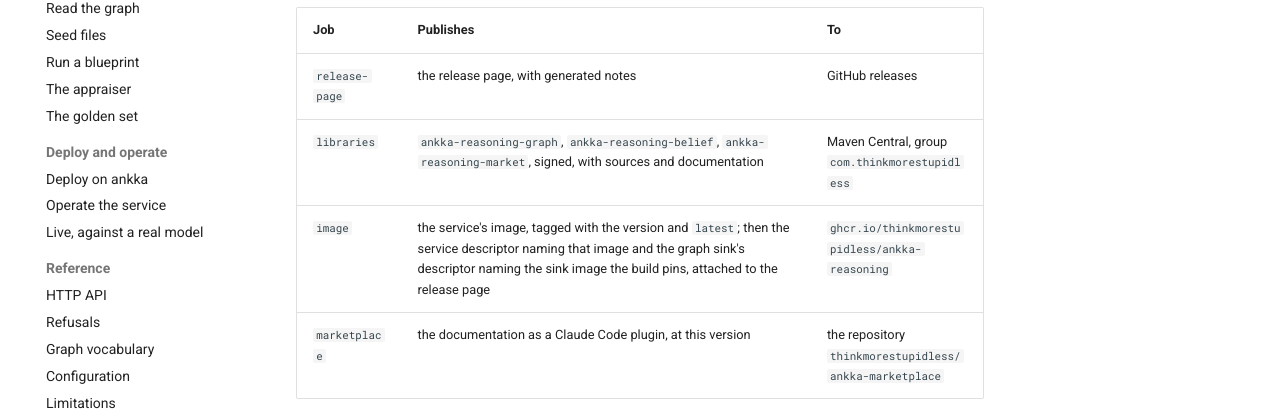
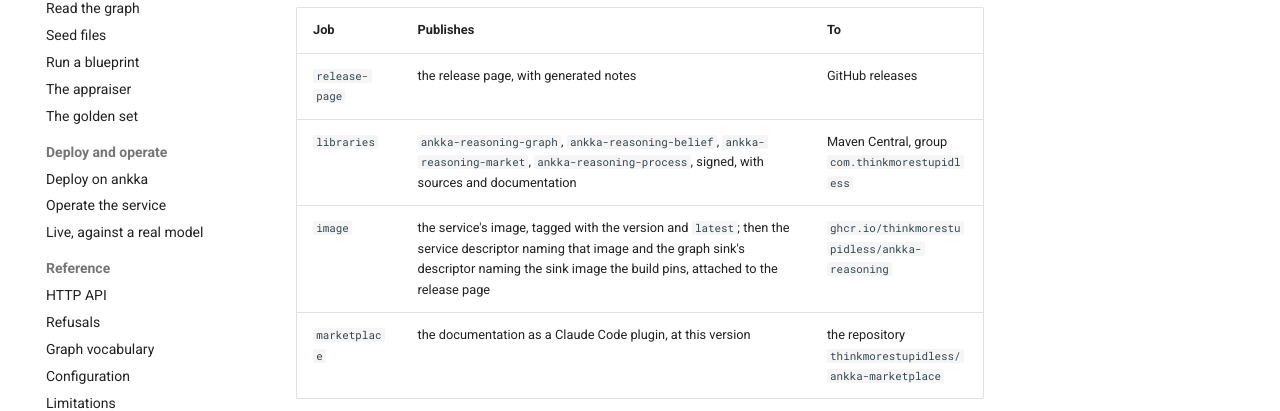
Before and after one commit to thinkmorestupidless/ankka-reasoning, an MkDocs documentation site: the page built from docs/contributing/releasing.md, in a window 1280 px wide and 900 px high. Shown: the part 340-751 px from the top of the window. Built offline with MkDocs 1.6.1 and Material for MkDocs 9.7.7, drawn with Linux system fonts in a browser that asks for light colours; comment, search, counter and statistics services are not loaded.

Commit message:
Releasing: the four modules are named everywhere a release is described (#15)
The release page's table, the release job's comment and CLAUDE.md still
said three modules where the build publishes four since the process layer.

Co-authored-by: Claude Fable 5.1 <noreply@anthropic.com>

```diff
--- a/docs/contributing/releasing.md
+++ b/docs/contributing/releasing.md
@@ -17,7 +17,7 @@ not a command run by hand. The workflow is
 | Job | Publishes | To |
 |---|---|---|
 | `release-page` | the release page, with generated notes | GitHub releases |
-| `libraries` | `ankka-reasoning-graph`, `ankka-reasoning-belief`, `ankka-reasoning-market`, signed, with sources and documentation | Maven Central, group `com.thinkmorestupidless` |
+| `libraries` | `ankka-reasoning-graph`, `ankka-reasoning-belief`, `ankka-reasoning-market`, `ankka-reasoning-process`, signed, with sources and documentation | Maven Central, group `com.thinkmorestupidless` |
 | `image` | the service's image, tagged with the version and `latest`; then the service descriptor naming that image and the graph sink's descriptor naming the sink image the build pins, attached to the release page | `ghcr.io/thinkmorestupidless/ankka-reasoning` |
 | `marketplace` | the documentation as a Claude Code plugin, at this version | the repository `thinkmorestupidless/ankka-marketplace` |
 
```
Also changed, not shown: CLAUDE.md (+1 -1 lines), 1 other file.
